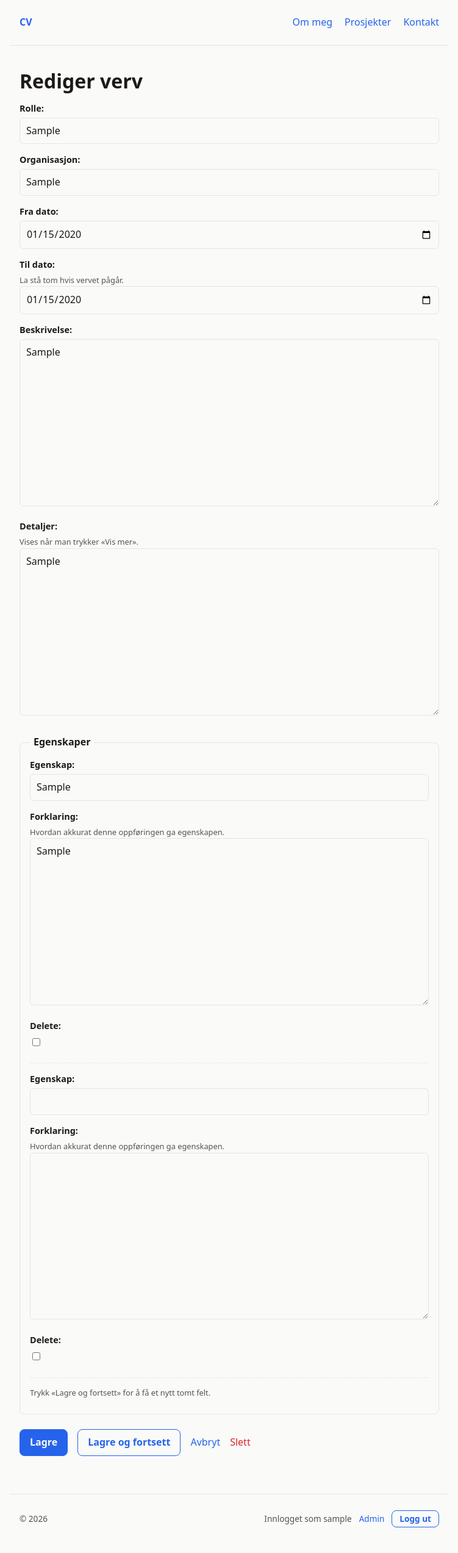
After one commit to bergumguro-prog/CV, a Django app: page /rediger/verv/1/ in a window 1280 px wide. The commit adds this page. Shown: the whole page at 61% size, without its empty margins (264-1015 px from the left). Run offline with Django 5.2, Linux system fonts and the light colour scheme; a user stored in the database is signed in; tables that the repository leaves empty hold one stand-in row (values such as "Sample post").

Commit message:
Rediger CV-en direkte på siden
Innloggede administratorer får «Rediger» ved hvert punkt og «+ Legg til»
i hver seksjon. Skjemaene har samme stil som siden, og fag og
egenskaper redigeres på samme side som oppføringen. Egenskaper skrives
inn som tekst og gjenbrukes hvis de finnes fra før.

Co-Authored-By: Claude Opus 5.5 <noreply@anthropic.com>

```diff
--- a/cv/settings.py
+++ b/cv/settings.py
@@ -129,6 +129,11 @@ USE_TZ = True
 STATIC_URL = "static/"
 STATIC_ROOT = BASE_DIR / "staticfiles"
 
+# Innlogging for å redigere CV-en
+LOGIN_URL = "profil:logg_inn"
+LOGIN_REDIRECT_URL = "profil:forside"
+LOGOUT_REDIRECT_URL = "profil:forside"
+
 # ElevenLabs for «Lytt til CV-en» (python manage.py lag_lyd)
 ELEVENLABS_API_KEY = os.environ.get("ELEVENLABS_API_KEY", "")
 ELEVENLABS_VOICE_ID = os.environ.get("ELEVENLABS_VOICE_ID", "")
--- /dev/null
+++ b/profil/forms.py
@@ -0,0 +1,106 @@
+from dataclasses import dataclass, field
+
+from django import forms
+from django.core.exceptions import ValidationError
+from django.db import models
+from django.forms import BaseInlineFormSet, inlineformset_factory, modelform_factory
+
+from .models import (
+    Egenskap,
+    Erfaring,
+    ErfaringEgenskap,
+    Fag,
+    Ferdighet,
+    Profil,
+    Prosjekt,
+    Utdanning,
+    UtdanningEgenskap,
+    Verv,
+    VervEgenskap,
+)
+
+
+class EgenskapForm(forms.ModelForm):
+    """Egenskapen skrives inn som tekst, og lages automatisk hvis den ikke finnes fra før."""
+
+    navn = forms.CharField(label="Egenskap", max_length=50)
+    field_order = ["navn", "forklaring"]
+
+    def __init__(self, *args, **kwargs):
+        super().__init__(*args, **kwargs)
+        if self.instance.pk:
+            self.fields["navn"].initial = self.instance.egenskap.navn
+
+    def save(self, commit=True):
+        navn = self.cleaned_data["navn"].strip()
+        egenskap = Egenskap.objects.filter(navn__iexact=navn).first()
+        self.instance.egenskap = egenskap or Egenskap.objects.create(navn=navn)
+        return super().save(commit)
+
+
+class EgenskapFormSet(BaseInlineFormSet):
+    def clean(self):
+        super().clean()
+        brukt = set()
+        for form in self.forms:
+            if not hasattr(form, "cleaned_data") or self._should_delete_form(form):
+                continue
+            navn = form.cleaned_data.get("navn", "").strip().lower()
+            if not navn:
+                continue
+            if navn in brukt:
+                raise ValidationError("Samme egenskap er lagt inn to ganger.")
+            brukt.add(navn)
+
+
+def _egenskaper(forelder, kobling):
+    return inlineformset_factory(
+        forelder, kobling, form=EgenskapForm, formset=EgenskapFormSet,
+        fields=["forklaring"], extra=1, can_delete=True,
+    )
+
+
+FagFormSet = inlineformset_factory(
+    Utdanning, Fag, fields=["emnekode", "navn", "beskrivelse"], extra=1, can_delete=True,
+)
+
+
+@dataclass
+class Type:
+    """Hva som kan redigeres for én type innhold, og hvor man sendes tilbake etterpå."""
+
+    navn: str
+    modell: type[models.Model]
+    felt: list[str]
+    side: str = "profil:forside"
+    formsets: list[tuple[str, str, type]] = field(default_factory=list)
+
+    def skjema(self):
+        datoer = [f for f in self.felt if isinstance(self.modell._meta.get_field(f), models.DateField)]
+        widgets = {f: forms.DateInput(attrs={"type": "date"}, format="%Y-%m-%d") for f in datoer}
+        return modelform_factory(self.modell, fields=self.felt, widgets=widgets)
+
+
+TYPER = {
+    "profil": Type("profil", Profil, ["navn", "tittel", "bilde", "om_meg", "epost", "github", "linkedin"]),
+    "erfaring": Type(
+        "erfaring", Erfaring,
+        ["stilling", "arbeidsgiver", "fra_dato", "til_dato", "beskrivelse", "detaljer"],
+        formsets=[("Egenskaper", "egenskaper", _egenskaper(Erfaring, ErfaringEgenskap))],
+    ),
+    "verv": Type(
+        "verv", Verv,
+        ["rolle", "organisasjon", "fra_dato", "til_dato", "beskrivelse", "detaljer"],
+        formsets=[("Egenskaper", "egenskaper", _egenskaper(Verv, VervEgenskap))],
+    ),
+    "utdanning": Type(
+        "utdanning", Utdanning,
+        ["studie", "skole", "fra_dato", "til_dato", "beskrivelse", "detaljer"],
+        formsets=[
+            ("Relevante fag", "fag", FagFormSet),
+            ("Egenskaper", "egenskaper", _egenskaper(Utdanning, UtdanningEgenskap)),
+        ],
+    ),
+    "ferdighet": Type("ferdighet", Ferdighet, ["navn", "niva"]),
+    "prosjekt": Type("prosjekt", Prosjekt, ["tittel", "dato", "beskrivelse", "lenke"], side="profil:prosjekter"),
+}
--- a/profil/static/profil/style.css
+++ b/profil/static/profil/style.css
@@ -1,4 +1,5 @@
 :root {
+    --fare: #dc2626;
     --bakgrunn: #fafaf9;
     --tekst: #1c1917;
     --dempet: #57534e;
@@ -13,6 +14,7 @@
         --dempet: #a8a29e;
         --linje: #44403c;
         --aksent: #60a5fa;
+        --fare: #f87171;
     }
 }
 
@@ -210,10 +212,166 @@ li span {
     font-size: 0.9rem;
 }
 
+/* Seksjonsoverskrift med «+ Legg til» */
+.seksjon-topp {
+    display: flex;
+    flex-wrap: wrap;
+    align-items: baseline;
+    justify-content: space-between;
+    gap: 8px;
+}
+
+section > .seksjon-topp {
+    margin-top: 40px;
+    padding-bottom: 4px;
+    border-bottom: 1px solid var(--linje);
+}
+
+.seksjon-topp h1,
+.seksjon-topp h2 {
+    margin: 0;
+    padding: 0;
+    border: 0;
+}
+
+/* Redigering (vises bare for innloggede) */
+.punkt.redigerbar {
+    display: grid;
+    grid-template-columns: 1fr auto;
+    column-gap: 12px;
+    align-items: start;
+}
+
+.rediger {
+    color: var(--dempet);
+    font-size: 0.8rem;
+}
+
+.knapp {
+    display: inline-block;
+    padding: 8px 16px;
+    border: 1px solid var(--aksent);
+    border-radius: 8px;
+    background: var(--aksent);
+    color: var(--bakgrunn);
+    font: inherit;
+    font-weight: 600;
+    cursor: pointer;
+}
+
+.knapp:hover {
+    text-decoration: none;
+    opacity: 0.9;
+}
+
+.knapp.sekundar {
+    background: transparent;
+    color: var(--aksent);
+}
+
+.knapp.liten {
+    padding: 2px 12px;
+    font-size: 0.85rem;
+}
+
+.knapp.fare-knapp {
+    border-color: var(--fare);
+    background: var(--fare);
+}
+
+.fare {
+    color: var(--fare);
+}
+
+.knapper {
+    display: flex;
+    flex-wrap: wrap;
+    align-items: center;
+    gap: 16px;
+    margin-top: 24px;
+}
+
+/* Skjemaer */
+.skjema > div,
+.skjema-rad > div {
+    margin-bottom: 14px;
+}
+
+.skjema.smal {
+    max-width: 360px;
+}
+
+.skjema label {
+    display: block;
+    margin-bottom: 4px;
+    font-size: 0.9rem;
+    font-weight: 600;
+}
+
+.skjema input:not([type="checkbox"]):not([type="file"]),
+.skjema textarea,
+.skjema select {
+    width: 100%;
+    padding: 8px 10px;
+    border: 1px solid var(--linje);
+    border-radius: 6px;
+    background: var(--bakgrunn);
+    color: var(--tekst);
+    font: inherit;
+}
+
+.skjema textarea {
+    min-height: 90px;
+}
+
+.skjema .helptext,
+.hjelp {
+    color: var(--dempet);
+    font-size: 0.8rem;
+}
+
+.skjema fieldset {
+    margin: 24px 0;
+    padding: 12px 16px;
+    border: 1px solid var(--linje);
+    border-radius: 8px;
+}
+
+.skjema legend {
+    padding: 0 6px;
+    font-weight: 700;
+}
+
+.skjema-rad {
+    padding-bottom: 6px;
+    margin-bottom: 14px;
+    border-bottom: 1px dashed var(--linje);
+}
+
+.errorlist {
+    margin: 4px 0;
+    padding: 0;
+    list-style: none;
+    color: var(--fare);
+    font-size: 0.85rem;
+}
+
 footer {
+    display: flex;
+    flex-wrap: wrap;
+    align-items: center;
+    justify-content: space-between;
+    gap: 8px;
     padding-top: 16px;
     padding-bottom: 32px;
     border-top: 1px solid var(--linje);
     color: var(--dempet);
     font-size: 0.85rem;
 }
+
+footer form {
+    display: flex;
+    flex-wrap: wrap;
+    align-items: center;
+    gap: 12px;
+}
--- a/profil/templates/profil/_punkt.html
+++ b/profil/templates/profil/_punkt.html
@@ -1,4 +1,4 @@
-<article class="punkt">
+<article class="punkt{% if user.is_staff %} redigerbar{% endif %}">
     {% if oppforing.har_detaljer %}
         <details class="mer">
             <summary>{% include "profil/_overskrift.html" with utvidbar=True %}</summary>
@@ -49,4 +49,7 @@
     {% else %}
         <div class="rad">{% include "profil/_overskrift.html" %}</div>
     {% endif %}
+    {% if user.is_staff and innhold %}
+        <a class="rediger" href="{% url 'profil:rediger' innhold oppforing.pk %}">Rediger</a>
+    {% endif %}
 </article>
--- a/profil/templates/profil/base.html
+++ b/profil/templates/profil/base.html
@@ -23,6 +23,16 @@
 
     <footer>
         <p>&copy; {% now "Y" %}</p>
+        {% if user.is_authenticated %}
+            <form method="post" action="{% url 'profil:logg_ut' %}">
+                {% csrf_token %}
+                <span>Innlogget som {{ user.get_username }}</span>
+                {% if user.is_staff %}<a href="{% url 'admin:index' %}">Admin</a>{% endif %}
+                <button type="submit" class="knapp sekundar liten">Logg ut</button>
+            </form>
+        {% else %}
+            <a class="knapp sekundar liten" href="{% url 'profil:logg_inn' %}?next={{ request.path|urlencode }}">Logg inn</a>
+        {% endif %}
     </footer>
 </body>
 </html>
--- a/profil/templates/profil/kontakt.html
+++ b/profil/templates/profil/kontakt.html
@@ -3,7 +3,10 @@
 {% block title %}Kontakt{% endblock %}
 
 {% block content %}
-    <h1>Kontakt</h1>
+    <div class="seksjon-topp">
+        <h1>Kontakt</h1>
+        {% if user.is_staff and profil %}<a class="knapp sekundar liten" href="{% url 'profil:rediger' 'profil' profil.pk %}">Rediger</a>{% endif %}
+    </div>
     {% if profil.epost or profil.github or profil.linkedin %}
         <ul>
             {% if profil.epost %}<li>E-post: <a href="mailto:{{ profil.epost }}">{{ profil.epost }}</a></li>{% endif %}
--- a/profil/templates/profil/om_meg.html
+++ b/profil/templates/profil/om_meg.html
@@ -3,7 +3,10 @@
 {% block title %}Om meg{% endblock %}
 
 {% block content %}
-    <h1>Om meg</h1>
+    <div class="seksjon-topp">
+        <h1>Om meg</h1>
+        {% if user.is_staff and profil %}<a class="knapp sekundar liten" href="{% url 'profil:rediger' 'profil' profil.pk %}">Rediger</a>{% endif %}
+    </div>
     {% if profil.om_meg %}
         {{ profil.om_meg|linebreaks }}
     {% else %}
--- /dev/null
+++ b/profil/templates/profil/rediger.html
@@ -0,0 +1,33 @@
+{% extends "profil/base.html" %}
+
+{% block title %}{{ overskrift }}{% endblock %}
+
+{% block content %}
+    <h1>{{ overskrift|capfirst }}</h1>
+
+    <form method="post" enctype="multipart/form-data" class="skjema">
+        {% csrf_token %}
+        {{ form.as_div }}
+
+        {% for tittel, formset in formsets %}
+            <fieldset>
+                <legend>{{ tittel }}</legend>
+                {{ formset.management_form }}
+                {{ formset.non_form_errors }}
+                {% for f in formset %}
+                    <div class="skjema-rad">{{ f.as_div }}</div>
+                {% endfor %}
+                <p class="hjelp">Trykk «Lagre og fortsett» for å få et nytt tomt felt.</p>
+            </fieldset>
+        {% endfor %}
+
+        <div class="knapper">
+            <button type="submit" class="knapp">Lagre</button>
+            {% if formsets %}<button type="submit" name="fortsett" class="knapp sekundar">Lagre og fortsett</button>{% endif %}
+            <a href="{{ tilbake }}">Avbryt</a>
+            {% if objekt.pk and innhold != "profil" %}
+                <a class="fare" href="{% url 'profil:slett' innhold objekt.pk %}">Slett</a>
+            {% endif %}
+        </div>
+    </form>
+{% endblock %}
--- a/profil/urls.py
+++ b/profil/urls.py
@@ -1,3 +1,4 @@
+from django.contrib.auth import views as auth_views
 from django.urls import path
 
 from . import views
@@ -9,4 +10,9 @@ urlpatterns = [
     path("om-meg/", views.om_meg, name="om_meg"),
     path("prosjekter/", views.prosjekter, name="prosjekter"),
     path("kontakt/", views.kontakt, name="kontakt"),
+    path("logg-inn/", auth_views.LoginView.as_view(template_name="profil/logg_inn.html"), name="logg_inn"),
+    path("logg-ut/", auth_views.LogoutView.as_view(), name="logg_ut"),
+    path("rediger/<str:innhold>/ny/", views.rediger, name="ny"),
+    path("rediger/<str:innhold>/<int:pk>/", views.rediger, name="rediger"),
+    path("rediger/<str:innhold>/<int:pk>/slett/", views.slett, name="slett"),
 ]
--- a/profil/views.py
+++ b/profil/views.py
@@ -1,5 +1,9 @@
-from django.shortcuts import render
+from django.contrib.auth.decorators import user_passes_test
+from django.http import Http404
+from django.shortcuts import get_object_or_404, redirect, render
+from django.urls import reverse
 
+from .forms import TYPER
 from .models import Erfaring, Ferdighet, Profil, Prosjekt, Utdanning, Verv
 
 
@@ -23,3 +27,54 @@ def prosjekter(request):
 
 def kontakt(request):
     return render(request, "profil/kontakt.html", {"profil": Profil.objects.first()})
+
+
+er_admin = user_passes_test(lambda bruker: bruker.is_staff)
+
+
+@er_admin
+def rediger(request, innhold, pk=None):
+    if innhold not in TYPER:
+        raise Http404
+    type_ = TYPER[innhold]
+    objekt = get_object_or_404(type_.modell, pk=pk) if pk else type_.modell()
+
+    data = request.POST if request.method == "POST" else None
+    filer = request.FILES if request.method == "POST" else None
+    form = type_.skjema()(data, filer, instance=objekt)
+    form_ok = data is not None and form.is_valid()
+    formsets = [
+        (tittel, formset(data, filer, instance=form.instance, prefix=prefix))
+        for tittel, prefix, formset in type_.formsets
+    ]
+
+    if form_ok and all(fs.is_valid() for _, fs in formsets):
+        objekt = form.save()
+        for _, fs in formsets:
+            fs.instance = objekt
+            fs.save()
+        if "fortsett" in request.POST:
+            return redirect("profil:rediger", innhold=innhold, pk=objekt.pk)
+        return redirect(reverse(type_.side) + f"#{innhold}")
+
+    navn = type_.modell._meta.verbose_name
+    return render(request, "profil/rediger.html", {
+        "form": form,
+        "formsets": formsets,
+        "objekt": objekt,
+        "innhold": innhold,
+        "overskrift": f"Rediger {navn}" if objekt.pk else f"Legg til {navn}",
+        "tilbake": reverse(type_.side) + f"#{innhold}",
+    })
+
+
+@er_admin
+def slett(request, innhold, pk):
+    if innhold not in TYPER or innhold == "profil":
+        raise Http404
+    type_ = TYPER[innhold]
+    objekt = get_object_or_404(type_.modell, pk=pk)
+    if request.method == "POST":
+        objekt.delete()
+        return redirect(reverse(type_.side) + f"#{innhold}")
+    return render(request, "profil/slett.html", {"objekt": objekt, "innhold": innhold})
```
Also changed, not shown: profil/templates/profil/forside.html (+35 -17 lines), profil/templates/profil/logg_inn.html (added, +16 -0 lines), profil/templates/profil/prosjekter.html (+5 -2 lines), profil/templates/profil/slett.html (added, +13 -0 lines), profil/tests.py (+75 -0 lines).
